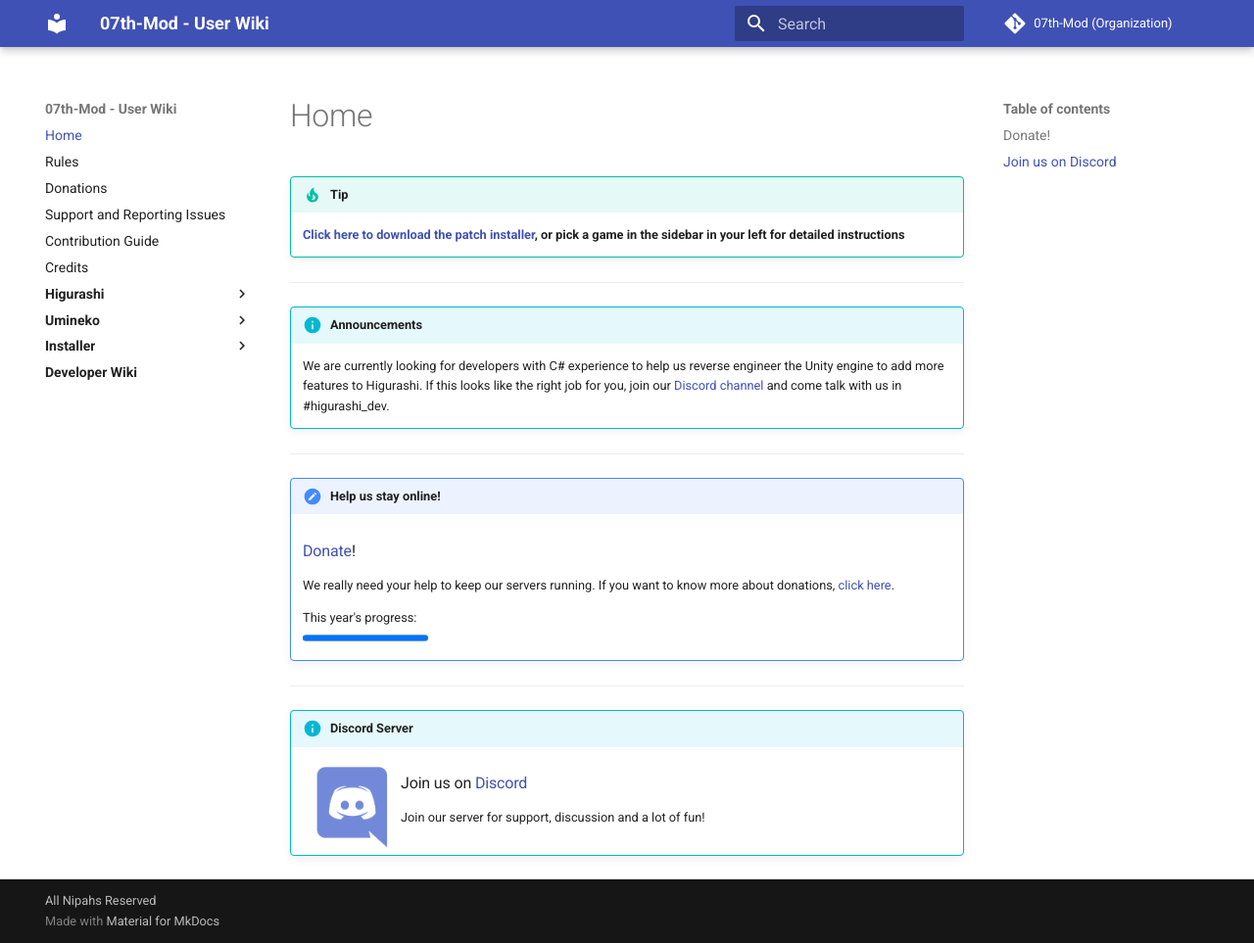
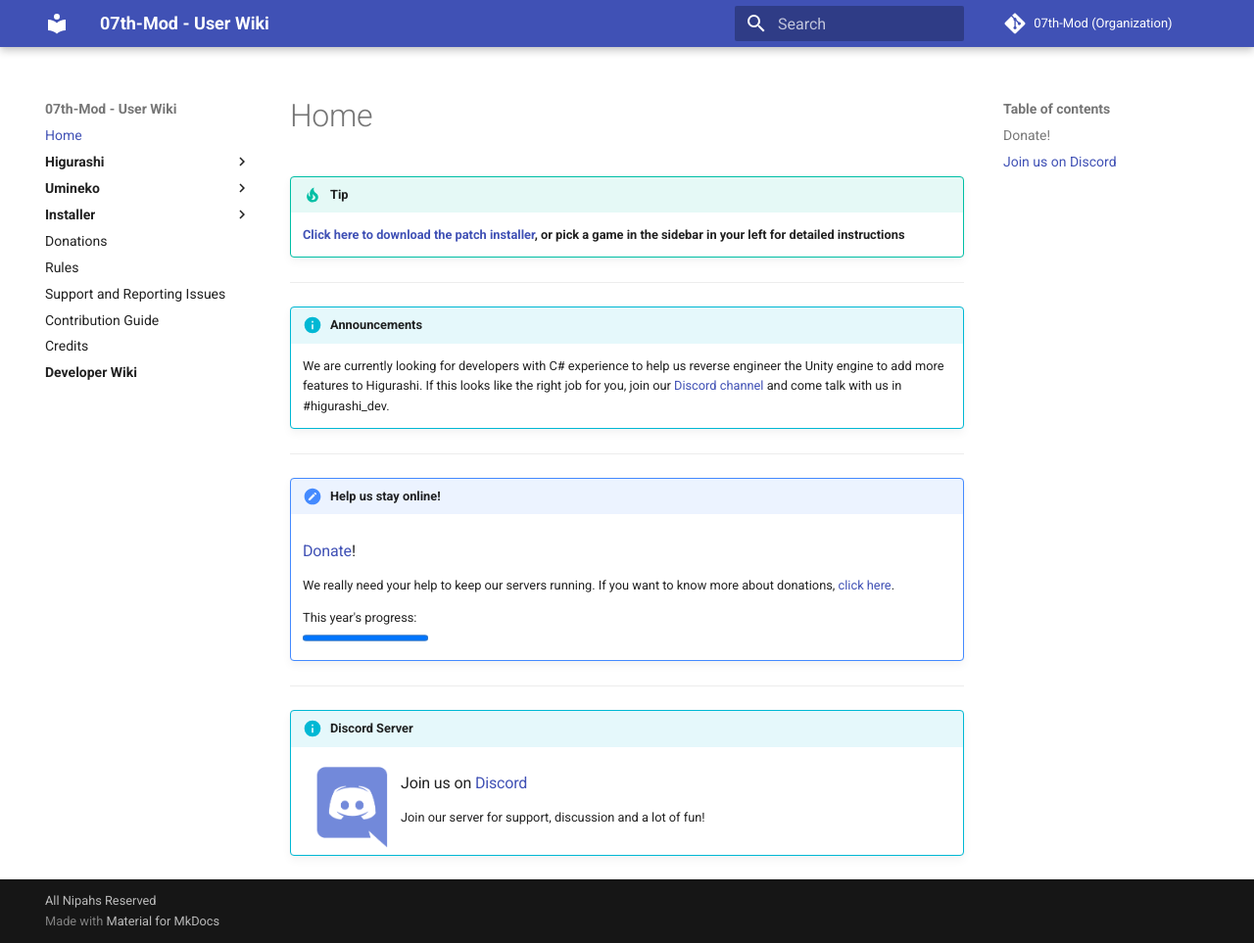
Before and after one commit to 07th-mod/wiki, an MkDocs documentation site: the page built from docs/index.md, in a window 1280 px wide and 963 px high. Shown: the whole window at 98% size. Built offline with MkDocs 1.6.1 and Material for MkDocs 9.7.7, drawn with Linux system fonts in a browser that asks for light colours; some of the changed lines change nothing that is shown.

Commit message:
trying tabs

```diff
--- a/mkdocs.yml
+++ b/mkdocs.yml
@@ -7,11 +7,6 @@
 edit_uri: 'wiki/edit/master/docs'
 nav:
     - Home: index.md
-    - Rules: Rules.md
-    - Donations: Donations.md
-    - Support and Reporting Issues: Support.md
-    - Contribution Guide: Beginners-guide.md
-    - Credits: Credits.md
     - <b>Higurashi</b>:
         - 1. Intro: Higurashi/Higurashi-Getting-started.md
         - 2a. Installer: Higurashi/Higurashi-Part-1---Voice-and-Graphics-Patch.md
@@ -33,10 +28,16 @@
         - 1. FAQ: Installer/faq.md
         - 2. Getting support: Installer/support.md
         - Power User Installation: Installer/power-users.md
+    - Donations: Donations.md
+    - Rules: Rules.md
+    - Support and Reporting Issues: Support.md
+    - Contribution Guide: Beginners-guide.md
+    - Credits: Credits.md
     - <b>Developer Wiki</b>: https://07th-mod.com/dev-wiki/
 theme: material
 features:
    - instant
+   - tabs
 plugins:
    - search
    - minify
```
